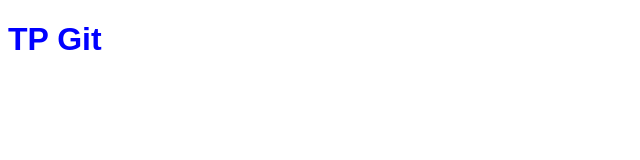
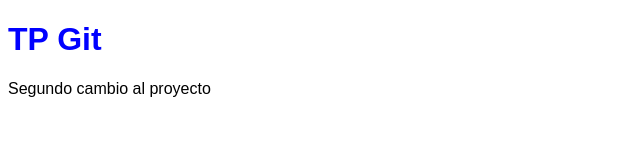
Before and after one commit to FelipeLemir04/TP_Git, a plain HTML site: page index.html in a window 1280 px wide. Shown: the whole page, without its empty margins (0-640 px from the left). Drawn offline with Linux system fonts and the light colour scheme.

Commit message:
Agregado nuevo parrafo en index y archivo README

```diff
--- a/index.html
+++ b/index.html
@@ -8,5 +8,6 @@
 </head>
 <body>
     <h1>TP Git</h1>
+    <p>Segundo cambio al proyecto</p>
 </body>
 </html>
```
Also changed, not shown: 1 other file.
